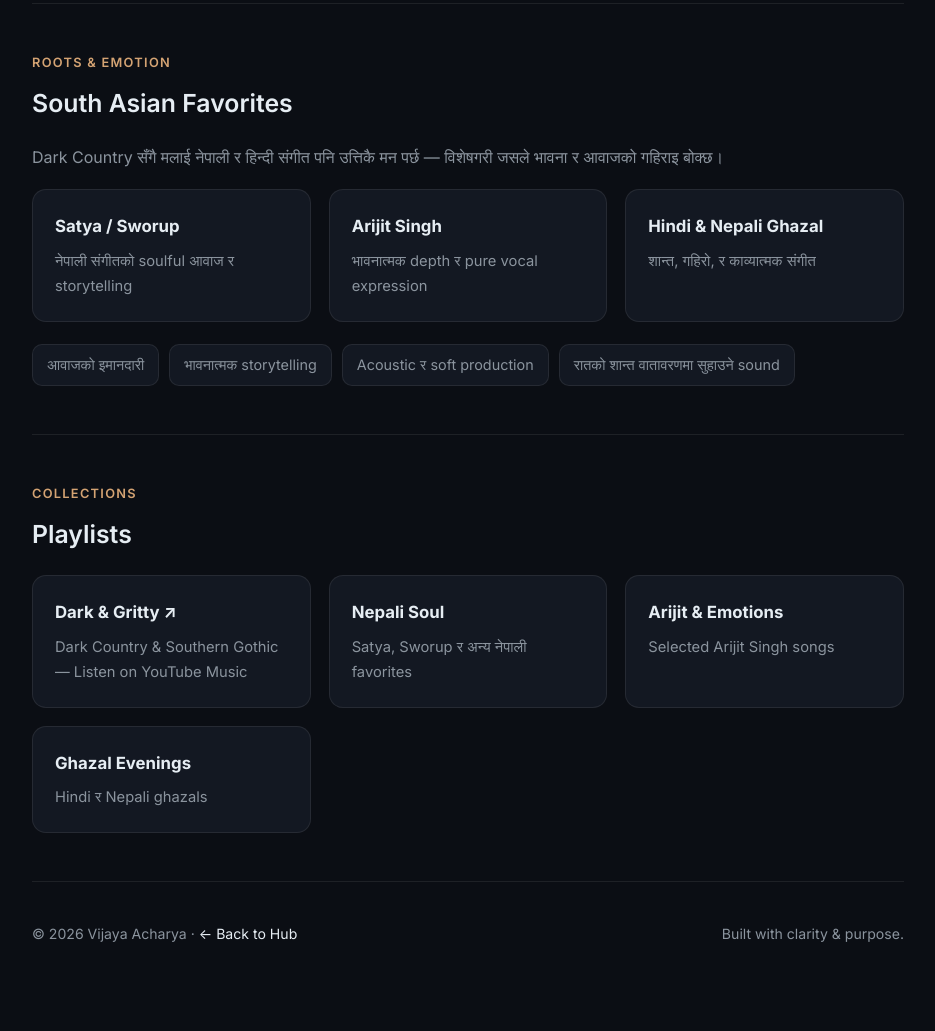
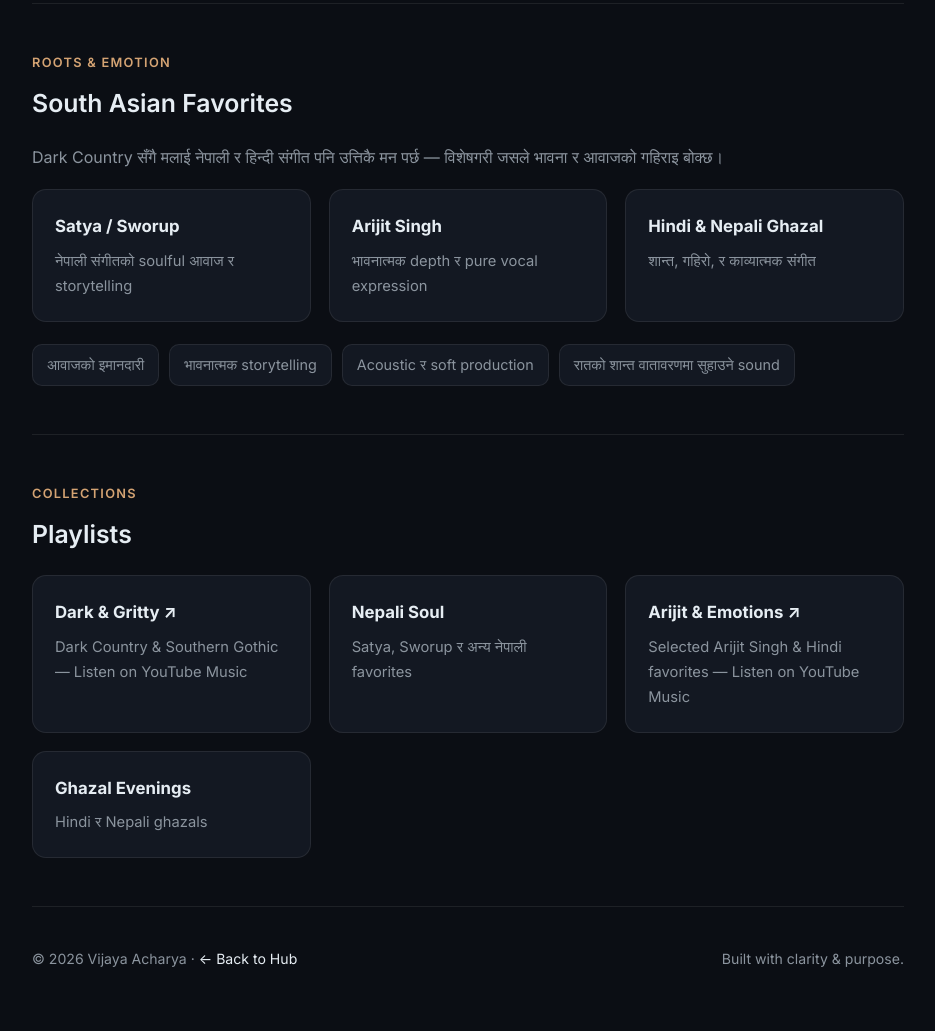
Before and after one commit to Jayahos/jayahos-hub, a plain HTML site: page music.html in a window 1280 px wide. Shown: the part 1582-2613 px from the top of the page, without its empty margins (172-1107 px from the left). Before the commit the page ends 2588 px from the top, so only its background shows below. Drawn offline with nearby package versions, Linux system fonts and the light colour scheme; a web font is replaced by a local one.

Commit message:
music: link Hindi playlist (Arijit & Emotions) to YouTube Music

```diff
--- a/music.html
+++ b/music.html
@@ -366,10 +366,10 @@
             <h3>Nepali Soul</h3>
             <p>Satya, Sworup र अन्य नेपाली favorites</p>
           </div>
-          <div class="card">
-            <h3>Arijit &amp; Emotions</h3>
-            <p>Selected Arijit Singh songs</p>
-          </div>
+          <a href="https://music.youtube.com/playlist?list=PLJtlkSUBVzcs&si=-MkGfBDGLc9stiYB&drli=1" target="_blank" rel="noopener" class="card" style="text-decoration: none; display: block;">
+            <h3>Arijit &amp; Emotions ↗</h3>
+            <p>Selected Arijit Singh &amp; Hindi favorites — Listen on YouTube Music</p>
+          </a>
           <div class="card">
             <h3>Ghazal Evenings</h3>
             <p>Hindi र Nepali ghazals</p>
```
